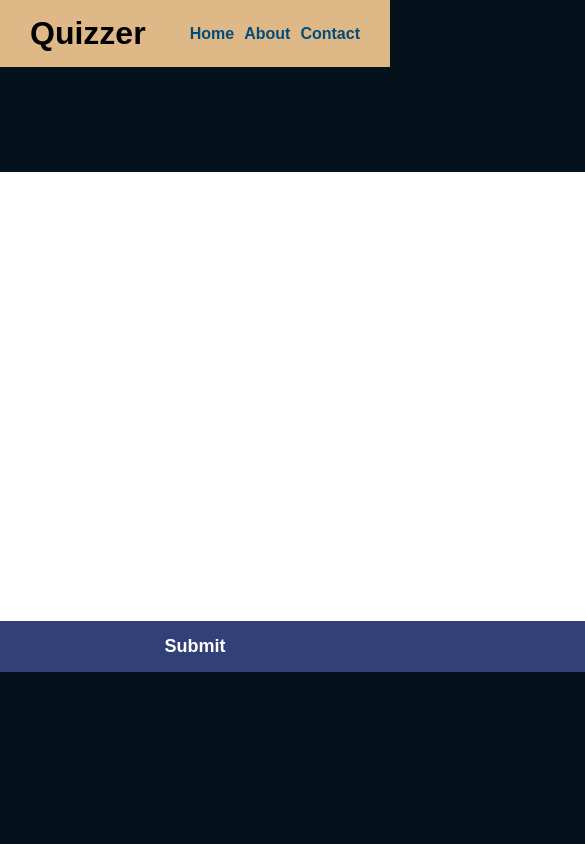
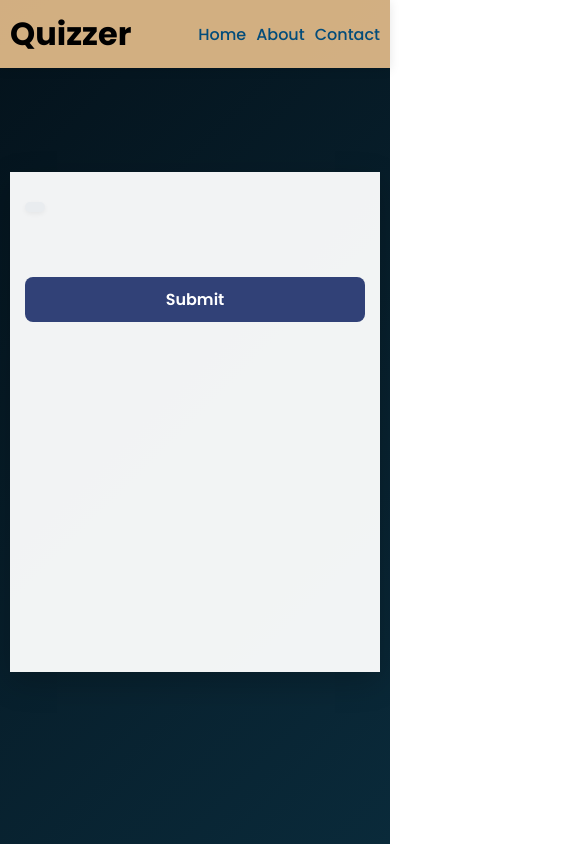
Before and after one commit to developer-pro-code/projects, a plain HTML site: page index.html in a window 390 px wide. Shown: the whole page, 585 px wide, since content can reach past the window. Drawn offline with Linux system fonts and the light colour scheme; no server answers.

Commit message:
Refactor styles and improve layout for quiz webapp; updated category display in main.js and enhanced CSS with responsive design, animations, and new font.

```diff
--- a/main.js
+++ b/main.js
@@ -97,7 +97,7 @@ fetch(apiUrl).then(res => res.json()).then(api_data => {
   //display the question
   const displayQues = (queNumber) => {
     question.textContent = `Q${quesNumber + 1}: ${data[queNumber].ques}`;
-    category.textContent = `Category=> ${data[queNumber].category}`;
+    category.textContent = `Category: ${data[queNumber].category}`;
     //calling the shuffleOptions function
     shuffleOptions();
     data[queNumber].options.forEach((option) => {
--- a/styles.css
+++ b/styles.css
@@ -1,127 +1,317 @@
-*{
+@import url('https://fonts.googleapis.com/css2?family=Poppins:wght@400;500;600;700&display=swap');
+
+* {
     margin: 0;
     padding: 0;
     box-sizing: border-box;
+    font-family: 'Poppins', sans-serif;
 }
 
-body{
+body {
     display: flex;
     flex-direction: column;
     justify-content: center;
     align-items: center;
-    background-color: #04121b;
-    height: 100vh;
-    font-family: Arial, Helvetica, sans-serif;
-    font-weight: bolder;
+    min-height: 100vh;
+    background: linear-gradient(135deg, #04121b, #0a2a3a);
+    font-weight: 500;
     position: relative;
+    padding: 20px;
 }
 
-.header{
+.header {
     width: 100%;
     display: flex;
     justify-content: space-between;
     align-items: center;
-    columns: white;
-    background-color: burlywood;
-    padding-inline: 30px;
-    padding-block: 15px;
-    position: absolute;
+    background: rgba(222, 184, 135, 0.95);
+    padding: 15px 30px;
+    position: fixed;
     top: 0;
+    left: 0;
+    z-index: 1000;
+    box-shadow: 0 2px 10px rgba(0, 0, 0, 0.1);
+    animation: slideDown 0.5s ease;
 }
 
-ul{
+ul {
     display: flex;
-    gap: 10px;
+    gap: 20px;
 }
 
-li{
+li {
     list-style: none;
 }
 
-a{
+a {
     text-decoration: none;
     color: #024c7a;
-}
-
-.container{
-    width: 800px;
-    height: 500px;
-    background-color: #fff;
-    display: flex;
-    flex-direction: column;
-    justify-content: center;
-    align-items: center;
+    font-weight: 500;
+    transition: color 0.3s ease;
     position: relative;
 }
 
-.results{
+a::after {
+    content: '';
+    position: absolute;
+    width: 0;
+    height: 2px;
+    bottom: -4px;
+    left: 0;
+    background-color: #024c7a;
+    transition: width 0.3s ease;
+}
+
+a:hover::after {
+    width: 100%;
+}
+
+.container {
+    width: 100%;
+    max-width: 800px;
+    height: 600px;
+    background: rgba(255, 255, 255, 0.95);
+    display: flex;
+    flex-direction: column;
+    justify-content: flex-start;
+    align-items: center;
+    position: relative;
+    margin-top: 80px;
+    box-shadow: 0 10px 30px rgba(0, 0, 0, 0.2);
+    animation: fadeIn 0.5s ease;
+    transition: transform 0.3s ease;
+    overflow: hidden;
+}
+
+.results {
     width: 100%;
     display: none;
     flex-direction: column;
     justify-content: center;
     align-items: center;
-    font-size: 2em;
+    font-size: 1.5em;
+    padding: 40px;
+    animation: slideUp 0.5s ease;
 }
 
-.game{
+.game {
     width: 100%;
     display: flex;
     flex-direction: column;
-    justify-content: center;
+    justify-content: flex-start;
     padding: 40px;
+    padding-bottom: 80px;
 }
 
-.answers, .answers div{
-    margin-top: 10px;
+.answers {
+    display: flex;
+    flex-direction: column;
+    gap: 15px;
+    margin-top: 20px;
 }
 
-.answers input{
-    transform: scale(2);
-    margin-right: 20px;
+.answers div {
+    background: #f8f9fa;
+    padding: 15px 20px;
+    border-radius: 12px;
+    cursor: pointer;
+    transition: all 0.3s ease;
+    display: flex;
+    align-items: center;
+    gap: 12px;
+    border: 2px solid transparent;
+    animation: fadeIn 0.5s ease;
 }
 
-.answers input:hover{
+.answers div:hover {
+    background: #e9ecef;
+    transform: translateX(5px);
+}
+
+.answers input {
+    transform: scale(1.5);
+    accent-color: #314177;
     cursor: pointer;
 }
 
-.submit{
+.submit {
     position: absolute;
     bottom: 0;
     width: 100%;
     left: 0;
     padding: 15px;
-    font-weight: bolder;
-    font-size: large;
-    transition: ease 200ms;
+    font-weight: 600;
+    font-size: 1.1rem;
+    transition: all 0.3s ease;
     border: none;
     outline: none;
-    background-color: #314177;
+    background: #314177;
     color: white;
+    cursor: pointer;
+    z-index: 10;
 }
 
-.submit:hover{
-    cursor: pointer;
-    background-color: #13244b;
-    color: white;
+.submit:hover {
+    background: #13244b;
+    box-shadow: 0 5px 15px rgba(49, 65, 119, 0.3);
 }
 
-.play_again{
-    padding-block: 8px;
-    padding-inline: 4px;
+.play_again {
+    padding: 12px 24px;
     outline: none;
     border: none;
-    border-radius: 5px;
-    background-color: rgb(13, 72, 121);
+    border-radius: 8px;
+    background: #0d4879;
     color: white;
-    font-weight: bold;
-    transition: ease 200ms;
+    font-weight: 600;
+    transition: all 0.3s ease;
+    margin-top: 20px;
+    cursor: pointer;
 }
 
-.play_again:hover{
-    cursor: pointer;
-    background-color: #13244b;
+.play_again:hover {
+    background: #13244b;
+    box-shadow: 0 5px 15px rgba(19, 36, 75, 0.3);
 }
 
-.play_again:active{
-    background-color: #1c97e4;
+.play_again:active {
+    background: #0d4879;
 }
+
+@keyframes fadeIn {
+    from {
+        opacity: 0;
+        transform: translateY(20px);
+    }
+
+    to {
+        opacity: 1;
+        transform: translateY(0);
+    }
+}
+
+@keyframes slideUp {
+    from {
+        opacity: 0;
+        transform: translateY(50px);
+    }
+
+    to {
+        opacity: 1;
+        transform: translateY(0);
+    }
+}
+
+@keyframes slideDown {
+    from {
+        transform: translateY(-100%);
+    }
+
+    to {
+        transform: translateY(0);
+    }
+}
+
+.question {
+    font-size: 1.5rem;
+    color: #2d2d2d;
+    margin-bottom: 15px;
+    text-align: center;
+    line-height: 1.4;
+}
+
+.category {
+    display: inline-block;
+    background: #e9ecef;
+    color: #314177;
+    padding: 8px 16px;
+    border-radius: 20px;
+    font-size: 0.9rem;
+    font-weight: 500;
+    margin-bottom: 25px;
+    text-transform: capitalize;
+    box-shadow: 0 2px 5px rgba(0, 0, 0, 0.05);
+    transition: all 0.3s ease;
+    width: fit-content;
+}
+
+.category:hover {
+    background: #314177;
+    color: white;
+    box-shadow: 0 4px 10px rgba(49, 65, 119, 0.2);
+}
+
+/* Responsive Design */
+@media (max-width: 768px) {
+    .container {
+        margin: 60px 20px;
+        height: auto;
+        min-height: 500px;
+    }
+
+    .header {
+        padding: 10px 20px;
+    }
+
+    ul {
+        gap: 15px;
+    }
+
+    .game,
+    .results {
+        padding: 20px;
+    }
+
+    .answers div {
+        padding: 12px 15px;
+    }
+
+    .submit {
+        position: relative;
+        border-radius: 8px;
+        margin-top: 20px;
+    }
+
+    .category {
+        font-size: 0.8rem;
+        padding: 6px 12px;
+    }
+}
+
+@media (max-width: 480px) {
+    body {
+        padding: 10px;
+    }
+
+    .header {
+        padding: 10px;
+    }
+
+    ul {
+        gap: 10px;
+    }
+
+    .container {
+        margin: 50px 10px;
+    }
+
+    .game,
+    .results {
+        padding: 15px;
+    }
+
+    .answers div {
+        padding: 10px;
+    }
+
+    .submit,
+    .play_again {
+        padding: 10px 20px;
+        font-size: 1rem;
+    }
+
+    .category {
+        font-size: 0.75rem;
+        padding: 5px 10px;
+    }
+}
```
